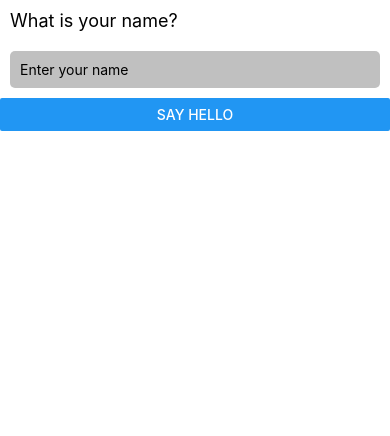
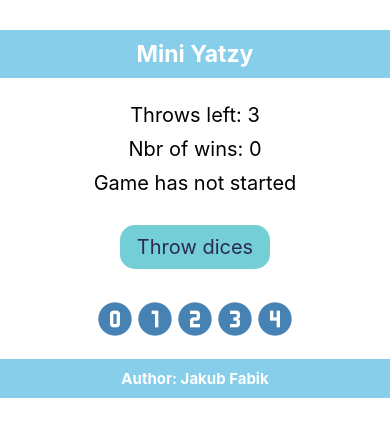
Before and after one commit to jakubfabik/mini_yahtzee, a React Native app: screen / in a window 390 px wide. Shown: the top 436 px of the page. Built offline with nearby package versions, Linux system fonts and the light colour scheme.

Commit message:
started with work on user interface

```diff
--- a/App.js
+++ b/App.js
@@ -1,52 +1,18 @@
 import { StatusBar } from 'expo-status-bar';
-import { StyleSheet, Text, View, Button, ScrollView, TextInput, Alert} from 'react-native';
-import Constants from 'expo-constants';
-import { useState, useEffect } from 'react';
-import TouchComp from './TouchComp';
+import { Text, View } from 'react-native';
+import styles from './style/style';
+import Header from './components/Header';
+import Footer from './components/Footer';
+import Gameboard from './components/Gameboard';
 
 
 export default function App() {
-const [name,setName] = useState("");
-
-useEffect(()=>{
-  console.log(name)
-},[])
-
-const _alert = () =>{
-  Alert.alert("Hello " + name);
-}
-
-//console.log(data);
-
   return (
-  <View style={styles.container}>
-    <Text style={[,{fontSize: 18,margin:10}]}>What is your name?</Text>
-      <TextInput
-        style={[styles.text_input,{backgroundColor:"silver"}]}
-        placeholder='Enter your name'
-        onChangeText={name=>setName(name)}
-        value={name}
-        keyboardType='default'
-        />
-        <Button
-          onPress={_alert}
-          title="Say Hello"
-        />
+    <View style={styles.container}>
+      <Header />
+      <Gameboard />
+      <Footer />
+      <StatusBar style="auto" />
     </View>
   );
 }
-
-const styles = StyleSheet.create({
-  container: {
-    flex: 1,
-    paddingTop: Constants.statusBarHeight,
-    //alignItems: 'center',
-
-  },
-  text_input: {
-    color: 'black',
-    margin: 10,
-    padding: 10,
-    borderRadius: 5,
-  }
-});
--- /dev/null
+++ b/components/Footer.js
@@ -0,0 +1,11 @@
+import { View, Text } from 'react-native';
+import React from 'react';
+import styles from '../style/style';
+
+export default function Footer() {
+  return (
+    <View style={styles.footer}>
+      <Text style={styles.author}>Author: Jakub Fabik</Text>
+    </View>
+  );
+}
--- /dev/null
+++ b/components/Gameboard.js
@@ -0,0 +1,122 @@
+import styles from '../style/style';
+import React, {useState, useEffect, useCallback} from 'react';
+import {Text, View, Pressable} from 'react-native';
+import MaterialCommunityIcons from '@expo/vector-icons/MaterialCommunityIcons';
+
+
+let cubes = [{},{},{},{},{}]; //important for constructor at getDices
+let circles = [{},{},{}];  //important for constructor at getCircles
+const NBR_OF_DICES = 5;
+const NBR_OF_THROWS = 3;
+const WINNING_POINTS = 23;
+
+export default function Gameboard() {
+  const [nbrOfThrowsLeft, setNbrOfThrowsLeft] = useState(NBR_OF_THROWS);
+  const [nbrOfWins, setNbrOfWins] = useState(0);
+  const [action, setAction] = useState(0);
+  const [status, setStatus] = useState('');
+  const [reload, setReload] = useState(0);
+
+
+  function throwDices() {
+    for (let i = 0; i < NBR_OF_DICES; i++){
+      let randomNumber = Math.floor(Math.random() * 6 + 1);
+      if(!cubes[i].lock){
+        cubes[i] = {name:'dice-' + randomNumber, color: "steelblue", lock: false, value: randomNumber};
+    }
+    }
+    setNbrOfThrowsLeft(nbrOfThrowsLeft-1);
+    setAction(action+1);
+  }
+
+  const lock = (i) => {
+    cubes[i].lock = true;
+    cubes[i].color = "black";
+    setAction(action+1);      //no ide why but withou this is not refreshing MaterialComunityIcons //dirty patch
+
+  }
+
+//-----------
+  const cubesVisual = [];
+  const getDices = () =>{
+    for (let i = 0; i < NBR_OF_DICES; i++){
+      cubesVisual.push(
+        <Pressable
+        key={'cube'+i}
+        onPress={()=> lock(i)}>
+          <MaterialCommunityIcons
+          name={cubes[i].name}
+          key={'cube'+i}
+          size={50}
+          color={cubes[i].color}
+          />
+        </Pressable>
+      )
+    }
+}
+getDices();
+console.log("reloaded " + reload);
+console.log("action " + action);
+
+function setCircles() {
+  for (let i = 0; i < NBR_OF_DICES; i++){
+    circles[i] = {name:'numeric-' + i + '-circle', color: "steelblue", multiplicator: 0};
+  }
+}
+setCircles();
+//------------
+const circlesVisual = [];
+const getCircles = () =>{
+  for (let i = 0; i < NBR_OF_DICES; i++){
+    circlesVisual.push(
+    <MaterialCommunityIcons
+      name={circles[i].name}
+      key={'circle'+i}
+      size={40}
+      color={circles[i].color}
+    />
+    )
+  }
+}
+getCircles();
+//-----------
+useEffect(()=>{
+  setReload(reload+1);
+},[action])
+
+useEffect(() => {
+  checkWinner();
+  if(nbrOfThrowsLeft === NBR_OF_THROWS){
+    setStatus('Game has not started');
+  }
+  if(nbrOfThrowsLeft < 0){
+    setNbrOfThrowsLeft(NBR_OF_THROWS-1);
+    setNbrOfWins(0);
+  }
+}, [nbrOfThrowsLeft]);
+
+function checkWinner() {
+  if(nbrOfWins > 0 && nbrOfThrowsLeft === 0) {
+    setStatus('You won, game over');
+  }
+  else if(nbrOfThrowsLeft === 0){
+    setStatus('You did not win');
+  }
+  else{
+    setStatus('Keep on throwing');
+  }
+}
+  return(
+    <View style={styles.gameboard}>
+      <View style={styles.flex}>{cubesVisual}</View>
+      <Text style={styles.gameinfo}>Throws left: {nbrOfThrowsLeft}</Text>
+      <Text style={styles.gameinfo}>Nbr of wins: {nbrOfWins}</Text>
+      <Text style={styles.gameinfo}>{status}</Text>
+      <Pressable style={styles.button}
+        onPress={() => throwDices()}>
+          <Text style={styles.buttonText}>Throw dices</Text>
+        </Pressable>
+        <View style={styles.flex}>{circlesVisual}</View>
+    </View>
+  )
+}
--- /dev/null
+++ b/components/Header.js
@@ -0,0 +1,11 @@
+import { View, Text } from 'react-native';
+import React from 'react';
+import styles from '../style/style';
+
+export default function Header() {
+  return (
+    <View style={styles.header}>
+      <Text style={styles.title}>Mini Yatzy</Text>
+    </View>
+  );
+}
--- a/package.json
+++ b/package.json
@@ -16,6 +16,7 @@
     "react": "17.0.1",
     "react-dom": "17.0.1",
     "react-native": "0.64.3",
+    "react-native-vector-icons": "^9.0.0",
     "react-native-web": "0.17.1"
   },
   "devDependencies": {
--- /dev/null
+++ b/style/style.js
@@ -0,0 +1,68 @@
+import { StyleSheet } from 'react-native';
+
+export default StyleSheet.create({
+  container: {
+    flex: 1,
+    backgroundColor: '#fff'
+  },
+  header: {
+    marginTop: 30,
+    marginBottom: 15,
+    backgroundColor: 'skyblue',
+    flexDirection: 'row',
+  },
+  footer: {
+    marginTop: 20,
+    backgroundColor: 'skyblue',
+    flexDirection: 'row'
+  },
+  title: {
+    color: '#fff',
+    fontWeight: 'bold',
+    flex: 1,
+    fontSize: 23,
+    textAlign: 'center',
+    margin: 10,
+  },
+  author: {
+    color: '#fff',
+    fontWeight: 'bold',
+    flex: 1,
+    fontSize: 15,
+    textAlign: 'center',
+    margin: 10,
+  },
+  gameboard: {
+    backgroundColor: '#fff',
+    alignItems: 'center',
+    justifyContent: 'center'
+  },
+  gameinfo: {
+    backgroundColor: '#fff',
+    textAlign: 'center',
+    justifyContent: 'center',
+    fontSize: 20,
+    marginTop: 10
+  },
+  row: {
+    marginTop: 20,
+    padding: 10
+  },
+  flex: {
+    flexDirection: "row"
+  },
+  button: {
+    margin: 30,
+    flexDirection: "row",
+    padding: 10,
+    backgroundColor: "#73CED6",
+    width: 150,
+    borderRadius: 15,
+    justifyContent: 'center',
+    alignItems: 'center'
+  },
+  buttonText: {
+    color:"#2B2B52",
+    fontSize: 20
+  }
+});
```
Also changed, not shown: 1 other file (tests, documents, lock files or other folders).
